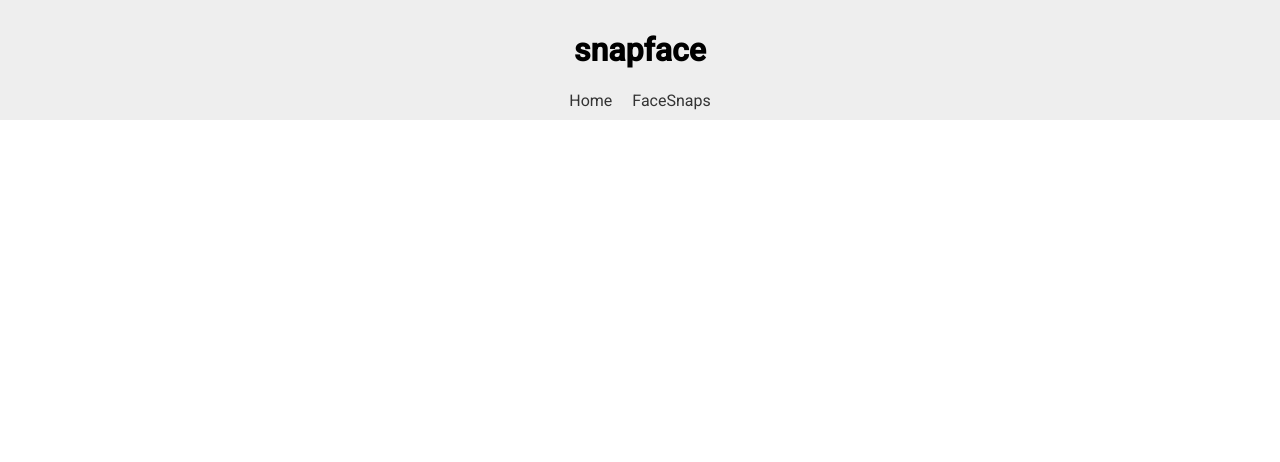
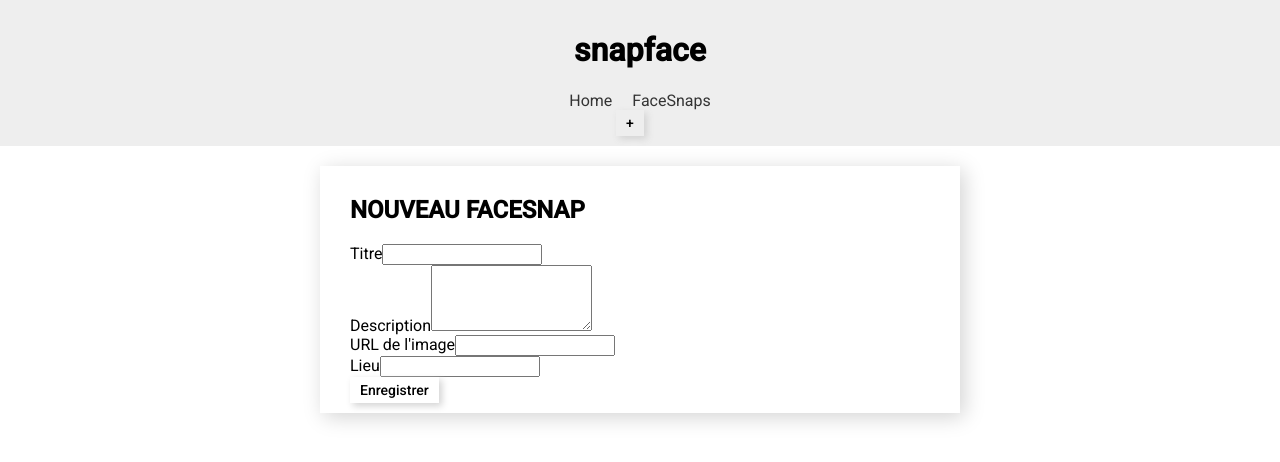
Before and after one commit to Ali0908/snapface, an Angular app: page /create in a window 1280 px wide. Before the commit this address led to /. Shown: the top 462 px of the page. Built offline with nearby package versions, Linux system fonts and the light colour scheme.

Commit message:
Écoutez attentivement vos utilisateurs avec les reactive forms

```diff
--- a/src/app/app-routing.module.ts
+++ b/src/app/app-routing.module.ts
@@ -3,12 +3,14 @@
 import { FaceSnapListComponent } from './face-snap-list/face-snap-list.component'
 import { LandingPageComponent } from './landing-page/landing-page.component';
 import { SingleFaceSnapComponent } from './single-face-snap/single-face-snap.component';
+import { NewFaceSnapComponent } from './new-face-snap/new-face-snap.component';
 
 
 const routes: Routes = [
     { path: 'facesnaps/:id', component: SingleFaceSnapComponent },
     { path: 'facesnaps', component: FaceSnapListComponent},
-    { path: '', component: LandingPageComponent}
+    { path: 'create', component: NewFaceSnapComponent},
+    { path: '', component: LandingPageComponent},
 ];
 @NgModule({
     imports: [
--- a/src/app/header/header.component.html
+++ b/src/app/header/header.component.html
@@ -4,4 +4,5 @@
       <a routerLink="" routerLinkActive="active" [routerLinkActiveOptions]="{ exact: true}">Home</a>
       <a routerLink="facesnaps" routerLinkActive="active">FaceSnaps</a>
     </nav>
+    <button (click)="onAddNewFaceSnap()">+</button>
   </header>
--- a/src/app/header/header.component.ts
+++ b/src/app/header/header.component.ts
@@ -1,4 +1,5 @@
 import { Component } from '@angular/core';
+import { Router } from '@angular/router';
 
 @Component({
   selector: 'app-header',
@@ -6,5 +7,12 @@
   styleUrls: ['./header.component.scss']
 })
 export class HeaderComponent {
+  constructor(private router: Router){}
 
+  ngOnInit():void{
+  }
+
+  onAddNewFaceSnap():void{
+    this.router.navigateByUrl('/create');
+  }
 }
--- a/src/app/landing-page/landing-page.component.scss
+++ b/src/app/landing-page/landing-page.component.scss
@@ -1,6 +1,6 @@
 .landing-block {
     position: absolute;
-    top:60%;
+    top:70%;
     left: 50%;
     transform: translate(-50%, -50%);
   }
--- /dev/null
+++ b/src/app/new-face-snap/new-face-snap.component.html
@@ -0,0 +1,31 @@
+<div class="form-card">
+        <h2>NOUVEAU FACESNAP</h2>
+    <form [formGroup]="snapForm">
+        <div class="form-goup">
+            <label for="title">Titre</label>
+            <input type="text" id="title" formControlName="title">
+        </div>
+        <div class="form-group">
+            <label for="description">Description</label>
+            <textarea id="description" type="text" formControlName="description" rows="4"></textarea>
+        </div>
+        <div class="form-group">
+            <label for="imageUrl">URL de l'image</label>
+            <input id="imageUrl" type="text" formControlName="imageUrl">
+        </div>
+        <div class="form-group">
+            <label for="location">Lieu</label>
+            <input id="location" type="text" formControlName="location">
+        </div>
+        <div class="action-buttons">
+            <button type="submit" (click)="onSubmitForm()">Enregistrer</button>
+        </div>
+        <div class="face-snap-card" *ngIf="faceSnapPreview$ | async as faceSnap">
+            <h2>{{ faceSnap.title | uppercase }}</h2>
+            <p>Mis en ligne {{ faceSnap.createdDate | date: 'à HH:mm, le d MMMM yyyy' }}</p>
+            <img [src]="faceSnap.imageUrl" [alt]="faceSnap.title">
+            <p>{{ faceSnap.description }}</p>
+            <p *ngIf="faceSnap.location">Photo prise à {{ faceSnap.location }}</p>
+        </div>
+    </form>
+</div>
--- /dev/null
+++ b/src/app/new-face-snap/new-face-snap.component.scss
@@ -0,0 +1,21 @@
+.form-card, .face-snap-card {
+  box-sizing: border-box;
+  width: 50%;
+  margin: 20px auto;
+  padding: 10px 30px;
+  box-shadow: lightgray 4px 4px 20px;
+}
+
+.face-snap-card {
+  img {
+    width: 100%;
+  }
+  h2 {
+    margin-bottom: 0;
+  }
+  p {
+    font-weight: 300;
+    font-size: 16px;
+  }
+}
+//...
--- /dev/null
+++ b/src/app/new-face-snap/new-face-snap.component.ts
@@ -0,0 +1,39 @@
+import { Component, OnInit } from '@angular/core';
+import { FormGroup, FormBuilder } from '@angular/forms';
+import { Observable, map } from 'rxjs';
+import { FaceSnap } from '../models/face-snap.model';
+
+
+@Component({
+  selector: 'app-new-face-snap',
+  templateUrl: './new-face-snap.component.html',
+  styleUrls: ['./new-face-snap.component.scss']
+})
+export class NewFaceSnapComponent implements OnInit {
+
+  snapForm!: FormGroup;
+  faceSnapPreview$!: Observable<FaceSnap>;
+
+  constructor (private formBuilder: FormBuilder){}
+
+  ngOnInit(): void {
+    this.snapForm= this.formBuilder.group({
+      title: [null],
+      description:[null],
+      imageUrl:[null],
+      location:[null]
+    });
+    this.faceSnapPreview$ = this.snapForm.valueChanges.pipe (
+      map ( formValue => ({
+        ... formValue,
+        createdDate: new Date(),
+        id:0,
+        snaps:0
+      }))
+    );
+  }
+
+  onSubmitForm(){
+    console.log(this.snapForm.value);
+  }
+}
--- a/src/styles.scss
+++ b/src/styles.scss
@@ -3,7 +3,7 @@
     font-family: Roboto, Helvetica, sans-serif;
   }
 
-body {
+  body {
     padding: 0;
     margin: 0;
   }
```
Also changed, not shown: src/app/app.module.ts (+6 -3 lines).
